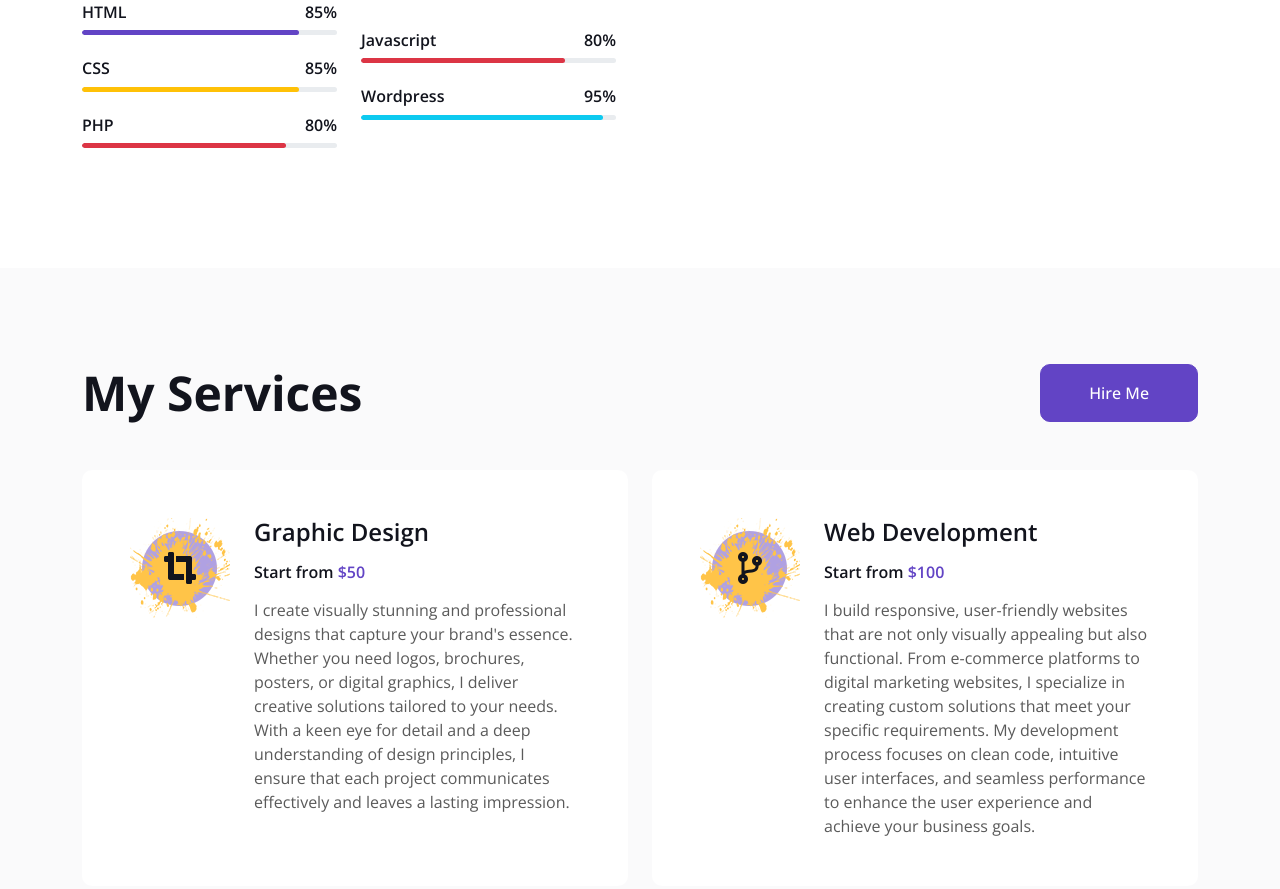
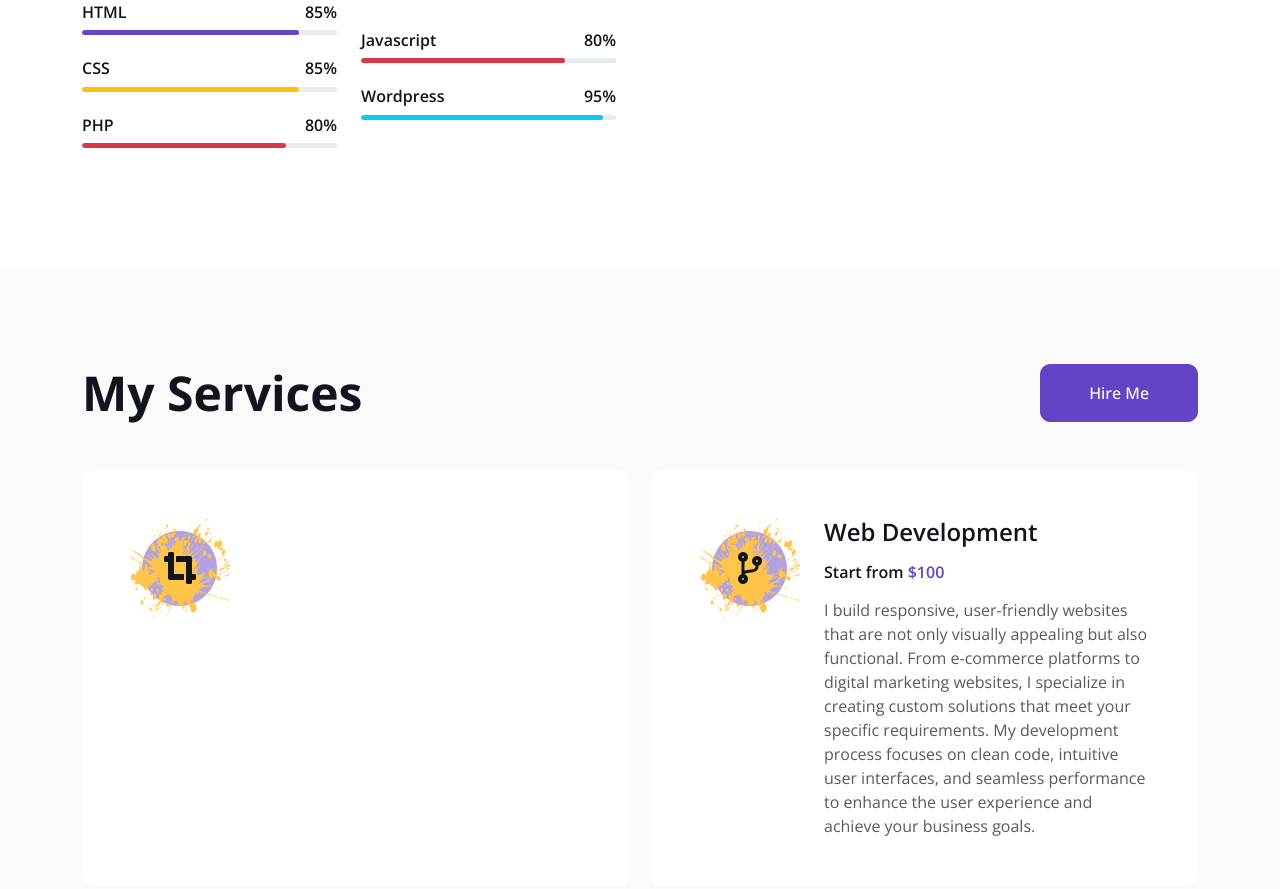
Before and after one commit to SameerRaza1/portfolio, a plain HTML site: page index.html in a window 1280 px wide. Shown: the part 1886-2775 px from the top of the page. Drawn offline with nearby package versions, Linux system fonts and the light colour scheme.

Commit message:
Update index.html

```diff
--- a/index.html
+++ b/index.html
@@ -79,7 +79,7 @@
                     <h3 class="text-primary mb-3">I'm</h3>
                     <h1 class="display-3 mb-3">Sameer Raza</h1>
                     <h2 class="typed-text-output d-inline"></h2>
-                    <div class="typed-text d-none">Web Developer, Wordpress Developer, Graphics Designer</div>
+                    <div class="typed-text d-none">Web Developer, Wordpress Developer</div>
                     <div class="d-flex align-items-center pt-5">
                         <a href="Muhammad_Raza-CV.docx" class="btn btn-primary py-3 px-4 me-5">Download CV</a>
                         <!-- <button type="button" class="btn-play" data-bs-toggle="modal"
@@ -294,11 +294,7 @@
                         <div class="bg-icon flex-shrink-0 mb-3">
                             <i class="fa fa-crop-alt fa-2x text-dark"></i>
                         </div>
-                        <div class="ms-sm-4">
-                            <h4 class="mb-3">Graphic Design</h4>
-                            <h6 class="mb-3">Start from <span class="text-primary">$50</span></h6>
-                            <span>I create visually stunning and professional designs that capture your brand's essence. Whether you need logos, brochures, posters, or digital graphics, I deliver creative solutions tailored to your needs. With a keen eye for detail and a deep understanding of design principles, I ensure that each project communicates effectively and leaves a lasting impression.</span>
-                        </div>
+
                     </div>
                 </div>
                 <div class="col-lg-6 wow fadeInUp" data-wow-delay="0.3s">
```
